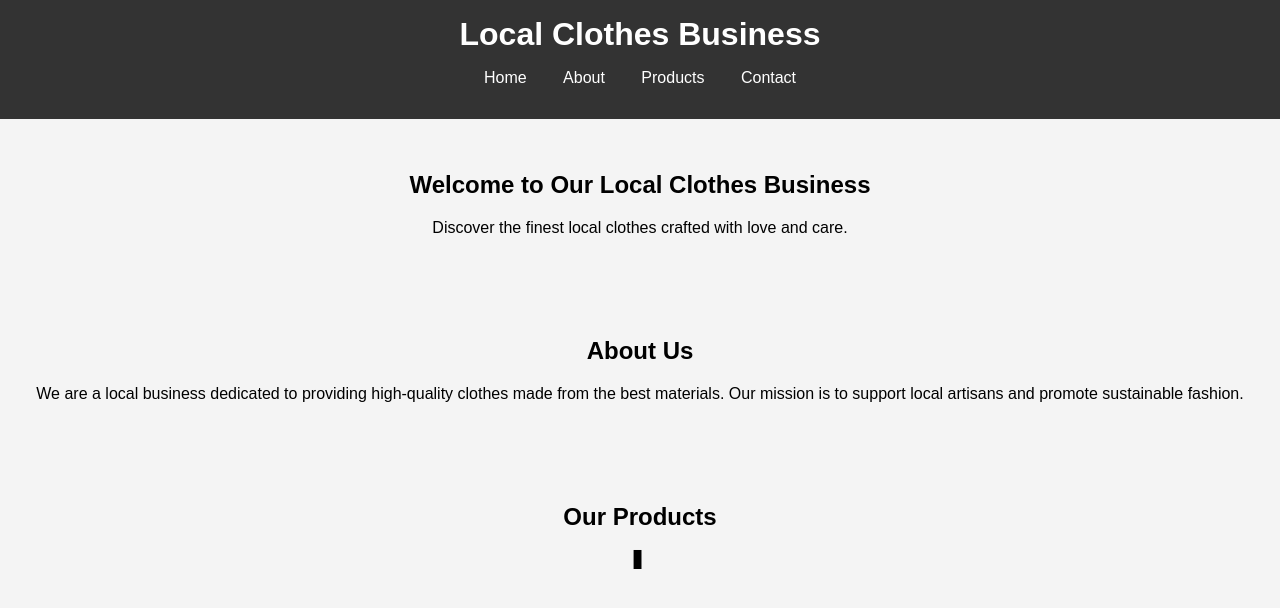
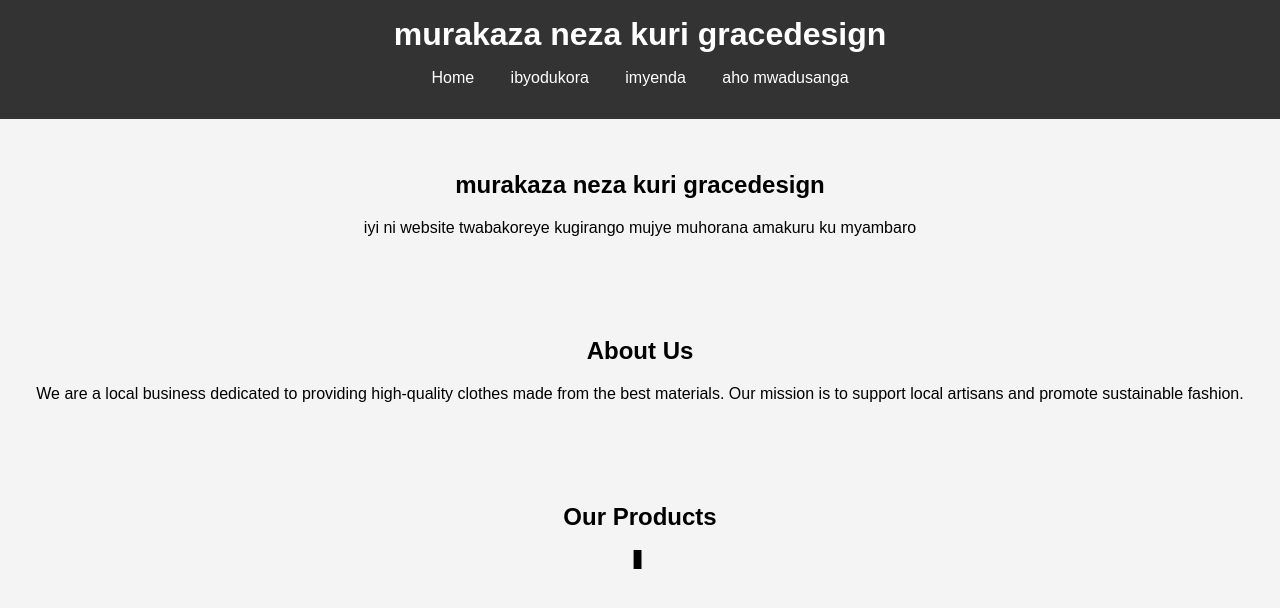
Before and after one commit to mugishabillychriss/local-buusiness, a plain HTML site: page index.html in a window 1280 px wide. Drawn offline with Linux system fonts and the light colour scheme.

Commit message:
Update index.html

```diff
--- a/index.html
+++ b/index.html
@@ -3,24 +3,24 @@
 <head>
     <meta charset="UTF-8">
     <meta name="viewport" content="width=device-width, initial-scale=1.0">
-    <title>Local Clothes Business</title>
+    <title>grace fashiondesign</title>
     <link rel="stylesheet" href="styles.css">
 </head>
 <body>
     <header>
-        <h1>Local Clothes Business</h1>
+        <h1>murakaza neza kuri gracedesign</h1>
         <nav>
             <ul>
                 <li><a href="#home">Home</a></li>
-                <li><a href="#about">About</a></li>
-                <li><a href="#products">Products</a></li>
-                <li><a href="#contact">Contact</a></li>
+                <li><a href="#about">ibyodukora</a></li>
+                <li><a href="#products">imyenda</a></li>
+                <li><a href="#contact">aho mwadusanga</a></li>
             </ul>
         </nav>
     </header>
     <section id="home">
-        <h2>Welcome to Our Local Clothes Business</h2>
-        <p>Discover the finest local clothes crafted with love and care.</p>
+        <h2>murakaza neza kuri gracedesign</h2>
+        <p>iyi ni website twabakoreye kugirango mujye muhorana amakuru ku myambaro</p>
     </section>
     <section id="about">
         <h2>About Us</h2>
```
